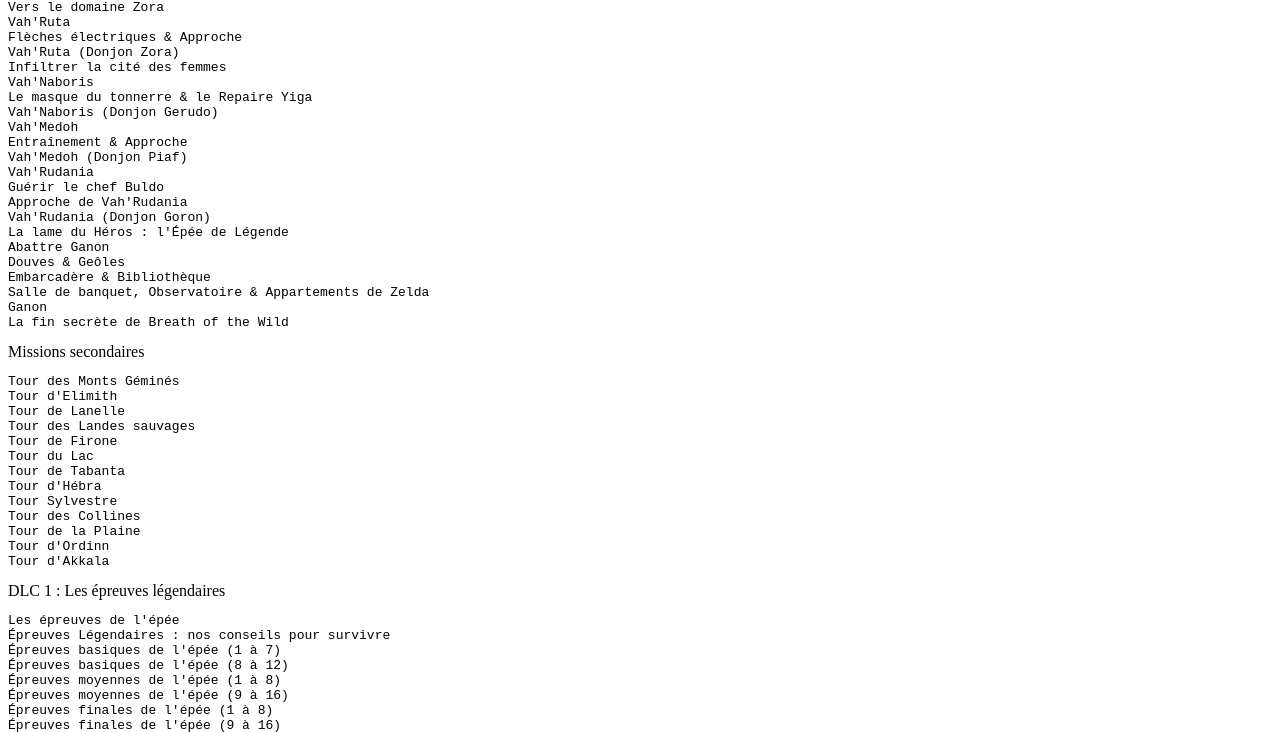
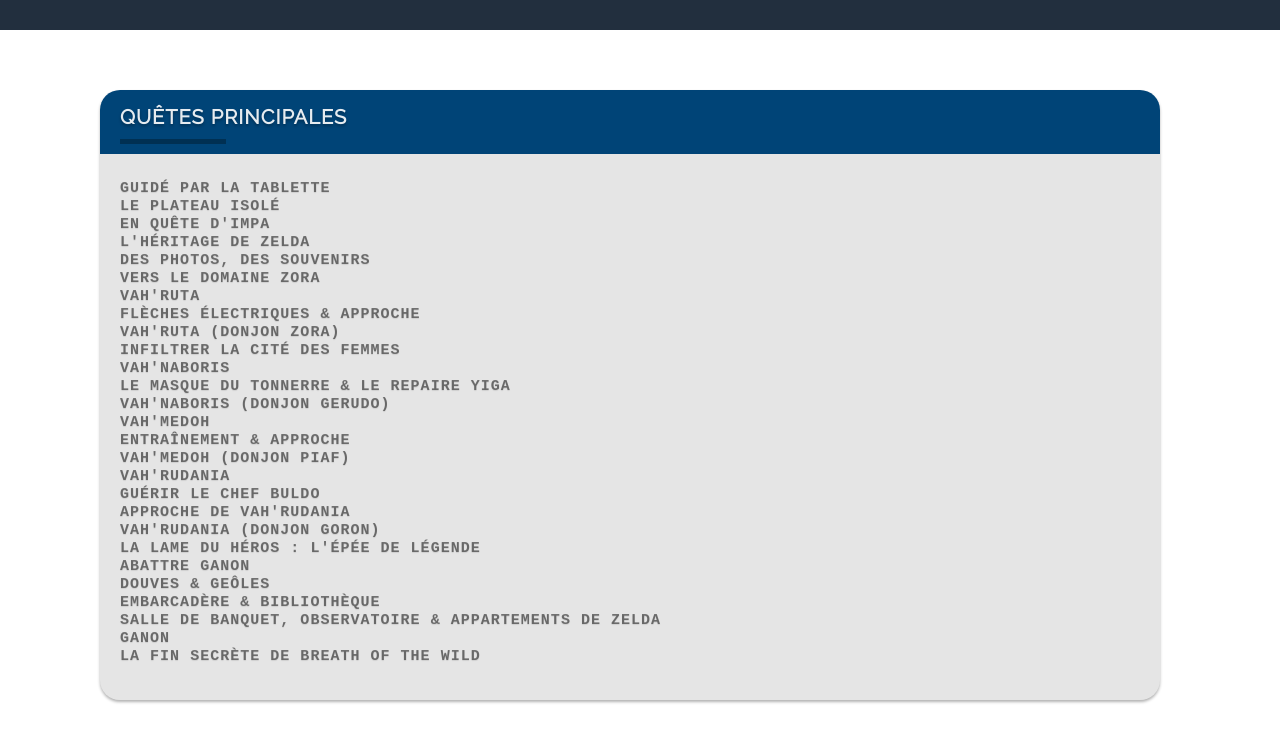
Before and after one commit to Makito1/Makito, a plain HTML site: page zelda.html in a window 1280 px wide. Shown: the part 230-962 px from the top of the page. Drawn offline with Linux system fonts and the light colour scheme.

Commit message:
Update zelda.html

```diff
--- a/zelda.html
+++ b/zelda.html
@@ -3,7 +3,7 @@
     <head>
         <meta charset="utf-8">
 		<title>Makito-The Legend of Zelda</title>
-		<link rel="stylesheet" href="CSS et javascript/zelda.css"/>
+		<link rel="stylesheet" href="CSS/zelda.css"/>
     </head>
 
     <body>
```
